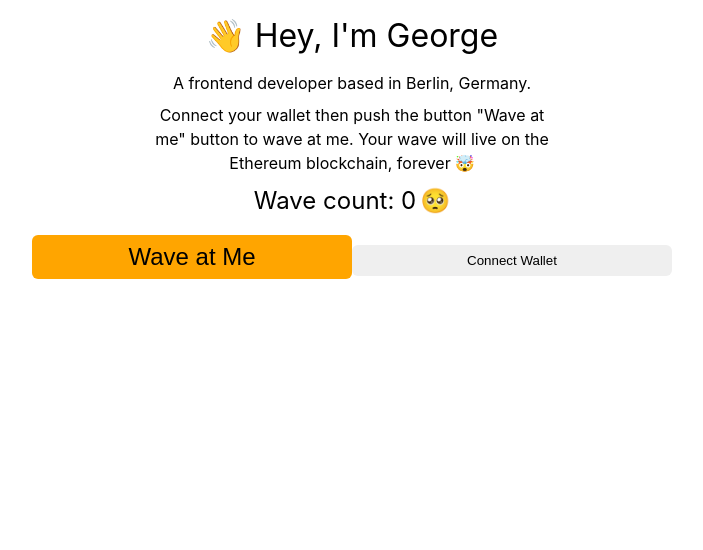
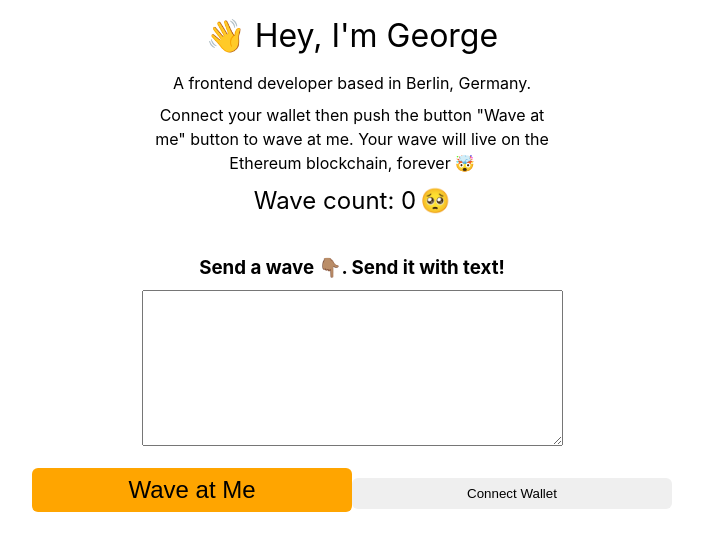
Before and after one commit to georgebullock/ethereum-wave, a React (Create React App) app in the folder ui/: page / in a window 1280 px wide. Shown: the top 550 px of the page, without its empty margins (288-991 px from the left). Built offline with nearby package versions, Linux system fonts and the light colour scheme.

Commit message:
Add input so users can send text messages

```diff
--- a/ui/src/App.css
+++ b/ui/src/App.css
@@ -102,7 +102,6 @@ input {
 }
 
 .comment-text-box {
-  margin-bottom: 1rem;
   max-width: 100%;
 }
 
--- a/ui/src/App.js
+++ b/ui/src/App.js
@@ -7,6 +7,7 @@ import ETHEREUM_WAVE_ABI from "./EthereumWave.json";
 export default function App() {
   const [currentAccount, setCurrentAccount] = useState();
   const [waves, setWaves] = useState([]);
+  const [message, setMessage] = useState("Type something...");
 
   const checkWalletConnection = async () => {
     try {
@@ -59,9 +60,7 @@ export default function App() {
         signer
       );
 
-      const waveTxn = await ethereumWaveContract.wave(
-        "First wave: Hello World!"
-      );
+      const waveTxn = await ethereumWaveContract.wave(message);
       console.log("Wave Txn Hash:", waveTxn.hash);
     } catch (error) {
       console.log("error:", error);
@@ -72,7 +71,7 @@ export default function App() {
     const { ethereum } = window;
     if (!ethereum) console.error("Ethereum object not available. Get MetaMask");
 
-    const contractAddress = "0x355c1291d4d8d828bcA636caFB357363E106F999";
+    const contractAddress = "0x937dF474c0b3833e9646e5Df55B6F236dCEeab95";
     const contractABI = ETHEREUM_WAVE_ABI.abi;
 
     try {
@@ -113,13 +112,15 @@ export default function App() {
     fetchWaves();
   }, []);
 
-  console.log("waves:", waves);
+  const handleChange = (e) => {
+    setMessage(e.target.value);
+  };
 
   const content =
     waves &&
-    waves.map((wave) => {
+    waves.map((wave, index) => {
       return (
-        <li key={wave.address} className="wave-item">
+        <li key={`${wave.address}-${index}`} className="wave-item">
           <article className="wave-content">
             <section className="wave-message">
               <span className="wave-text">{wave.message}</span>
@@ -175,7 +176,25 @@ export default function App() {
           </div>
         </section>
 
-        <section className="button-group">
+        <form className="form">
+          <label className="form-label">
+            <h3 className="form-headline">
+              Send a wave
+              <span role="img" aria-label="emoji" className="emoji">
+                👇🏽
+              </span>
+              . Send it with text!
+            </h3>
+            <textarea
+              className="comment-text-box"
+              name="comment"
+              rows="10"
+              cols="50"
+              onChange={handleChange}
+            />
+          </label>
+        </form>
+        <div className="button-group">
           <button className="wave-button" onClick={wave}>
             Wave at Me
           </button>
@@ -185,7 +204,7 @@ export default function App() {
               Connect Wallet
             </button>
           )}
-        </section>
+        </div>
       </div>
       <ul className="wave-list">{content}</ul>
     </div>
```
